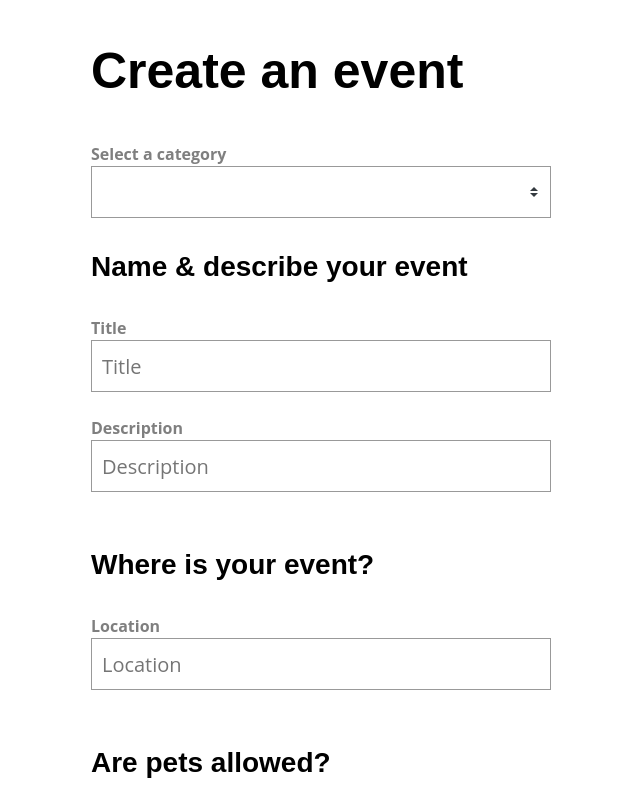
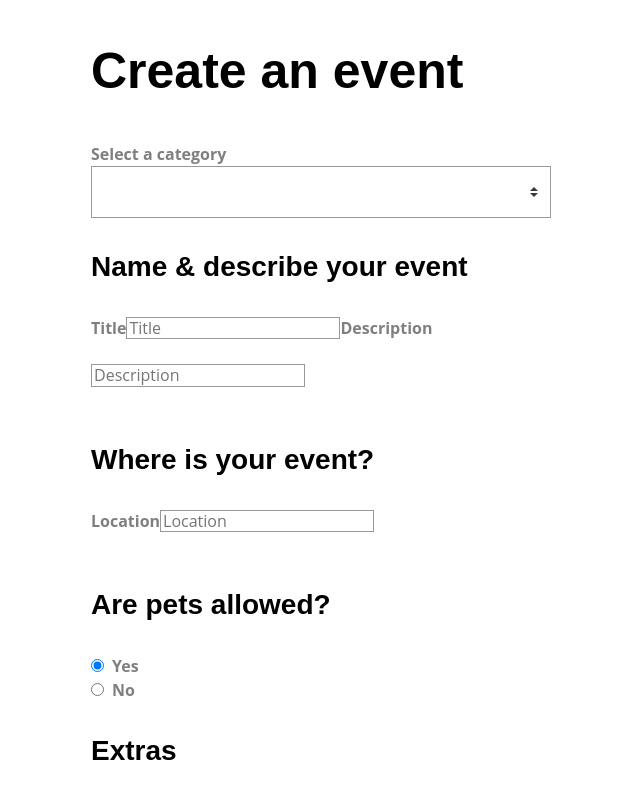
Before and after one commit to yxj0312/vue3-forms, a Vue app: page / in a window 1280 px wide. Shown: the top 800 px of the page, without its empty margins (339-979 px from the left). Built offline with nearby package versions, Linux system fonts and the light colour scheme.

Commit message:
install npm package and add baseInput to view

```diff
--- a/src/views/SimpleForm.vue
+++ b/src/views/SimpleForm.vue
@@ -15,30 +15,24 @@
 
       <h3>Name & describe your event</h3>
 
-      <label>Title</label>
-      <input
+      <BaseInput
         v-model="event.title"
+        label="Title"
         type="text"
-        placeholder="Title"
-        class="field"
-      >
+      />
 
-      <label>Description</label>
-      <input
-        v-model="event.description"
+      <BaseInput
+        v-model="event.descrption"
+        label="Description"
         type="text"
-        placeholder="Description"
-        class="field"
       />
 
       <h3>Where is your event?</h3>
 
-      <label>Location</label>
-      <input
+      <BaseInput
         v-model="event.location"
+        label="Location"
         type="text"
-        placeholder="Location"
-        class="field"
       />
 
       <h3>Are pets allowed?</h3>
```
Also changed, not shown: 2 other files (tests, documents, lock files or other folders).
